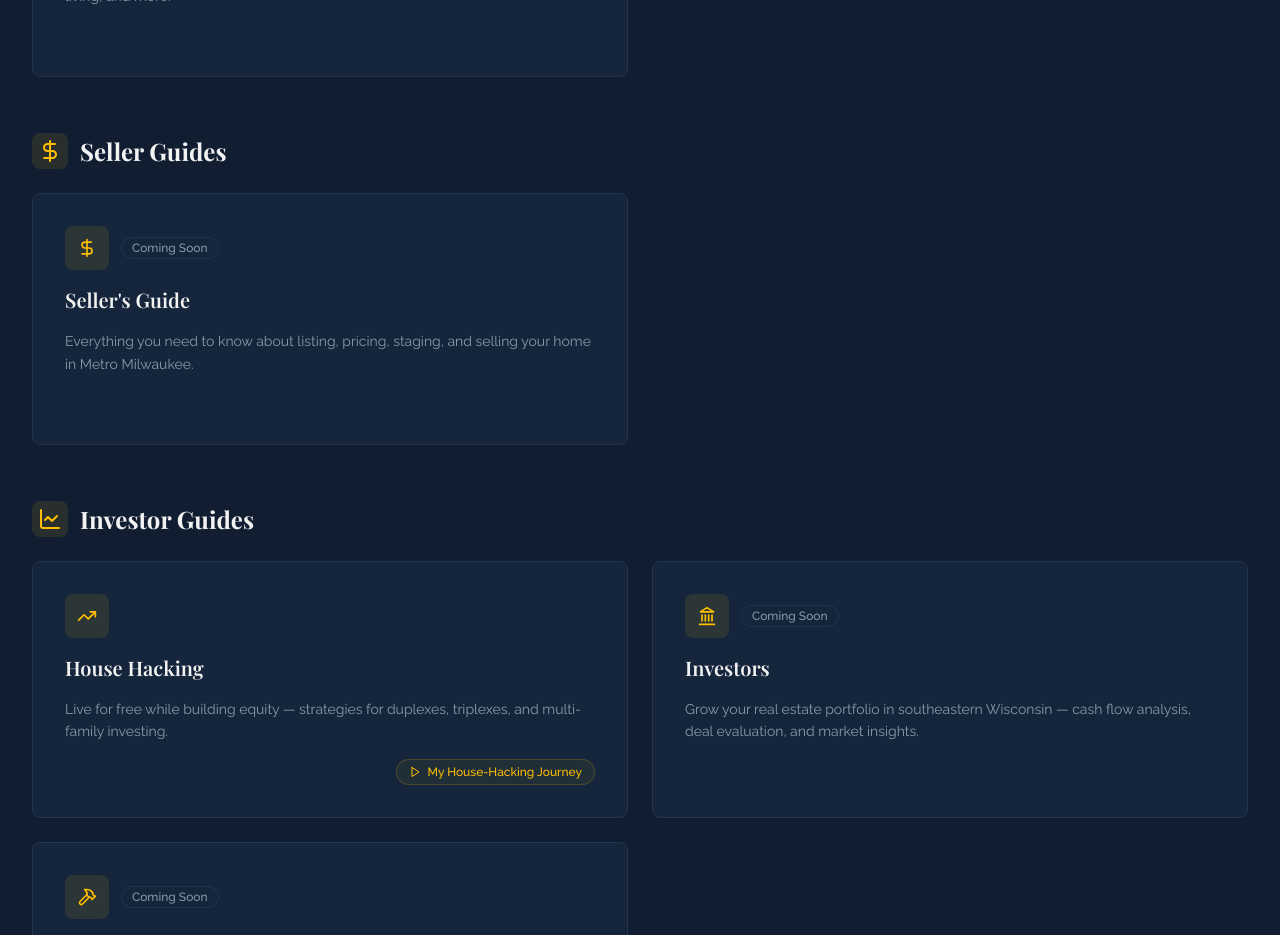
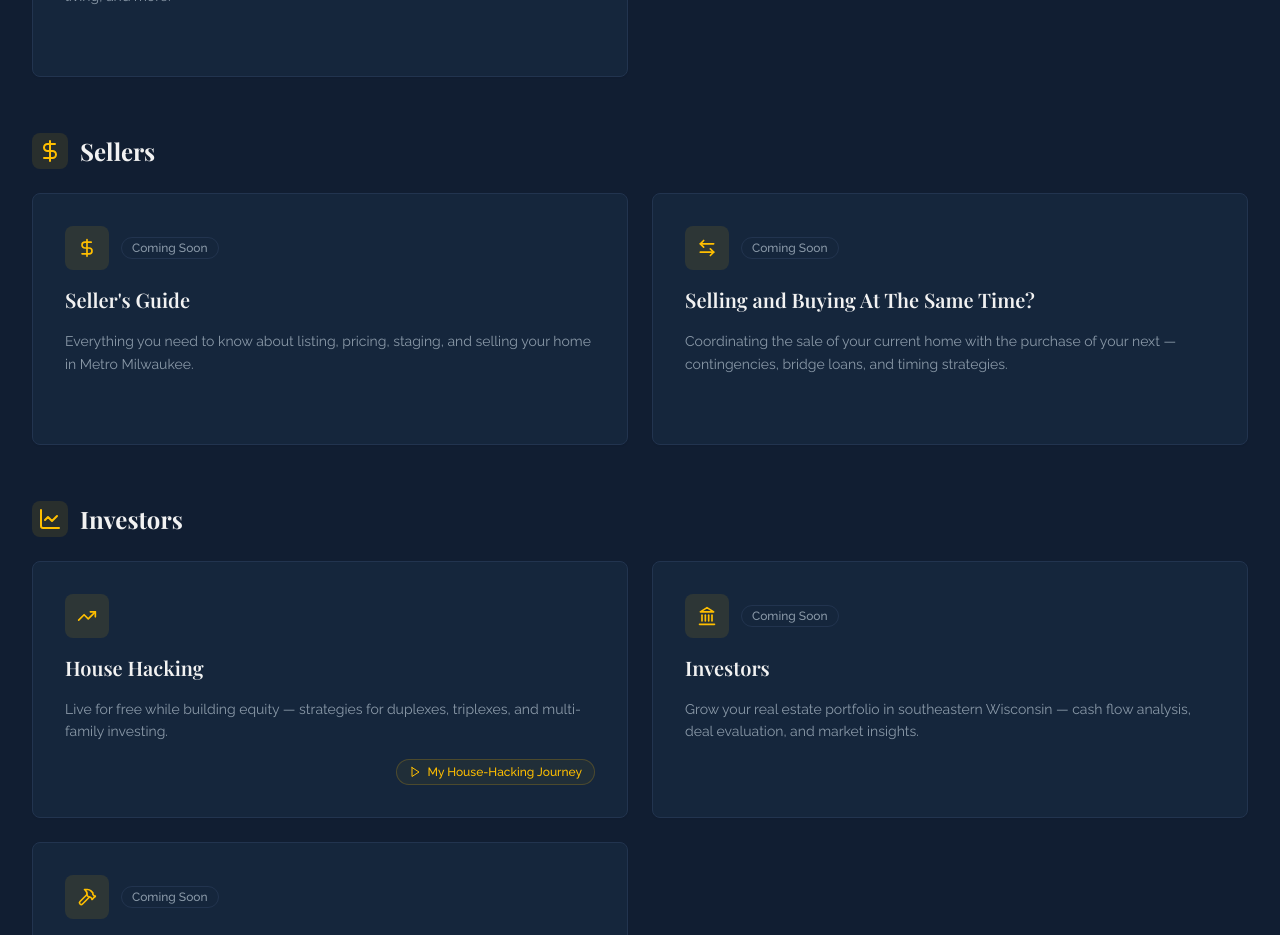
Before and after one commit to lucasmurphyrei-cpu/lucasmurphyrealestate-website, a React (Vite) app: page /guides in a window 1280 px wide. Shown: the part 1040-1975 px from the top of the page. Built offline with nearby package versions, Linux system fonts and the light colour scheme; no server answers; the HTML template or start-up script is replaced by a standard one.

Commit message:
Add Selling and Buying guide; rename Seller/Investor sections
Co-Authored-By: Claude Opus 4.7 (1M context) <noreply@anthropic.com>

```diff
--- a/src/pages/guides/GuidesOverview.tsx
+++ b/src/pages/guides/GuidesOverview.tsx
@@ -2,7 +2,7 @@ import { Link } from "react-router-dom";
 import { Helmet } from "react-helmet-async";
 import { Card, CardContent } from "@/components/ui/card";
 import { Button } from "@/components/ui/button";
-import { Home, Building2, MapPin, TrendingUp, Landmark, DollarSign, ArrowRight, ExternalLink, BookOpen, ShoppingBag, LineChart, Phone, Mail, Calendar, Play, Hammer } from "lucide-react";
+import { Home, Building2, MapPin, TrendingUp, Landmark, DollarSign, ArrowRight, ExternalLink, BookOpen, ShoppingBag, LineChart, Phone, Mail, Calendar, Play, Hammer, ArrowLeftRight } from "lucide-react";
 import { motion } from "framer-motion";
 import lucasHeadshot from "@/assets/lucas-murphy-headshot.jpeg";
 import provisionLogo from "@/assets/provision-logo.png";
@@ -81,6 +81,13 @@ const sellerGuides: Guide[] = [
     label: "Seller's Guide",
     to: "/guides/sellers",
     desc: "Everything you need to know about listing, pricing, staging, and selling your home in Metro Milwaukee.",
+    status: "coming_soon",
+  },
+  {
+    icon: ArrowLeftRight,
+    label: "Selling and Buying At The Same Time?",
+    to: "/guides/selling-and-buying",
+    desc: "Coordinating the sale of your current home with the purchase of your next — contingencies, bridge loans, and timing strategies.",
     status: "coming_soon",
   },
 ];
@@ -207,8 +214,8 @@ const GuidesOverview = () => (
 
     <section className="container py-16">
       <CategorySection icon={ShoppingBag} title="Buyer Guides" guides={buyerGuides} startIndex={0} />
-      <CategorySection icon={DollarSign} title="Seller Guides" guides={sellerGuides} startIndex={buyerGuides.length} />
-      <CategorySection icon={LineChart} title="Investor Guides" guides={investorGuides} startIndex={buyerGuides.length + sellerGuides.length} />
+      <CategorySection icon={DollarSign} title="Sellers" guides={sellerGuides} startIndex={buyerGuides.length} />
+      <CategorySection icon={LineChart} title="Investors" guides={investorGuides} startIndex={buyerGuides.length + sellerGuides.length} />
     </section>
 
     {/* Branding / Contact CTA */}
```
